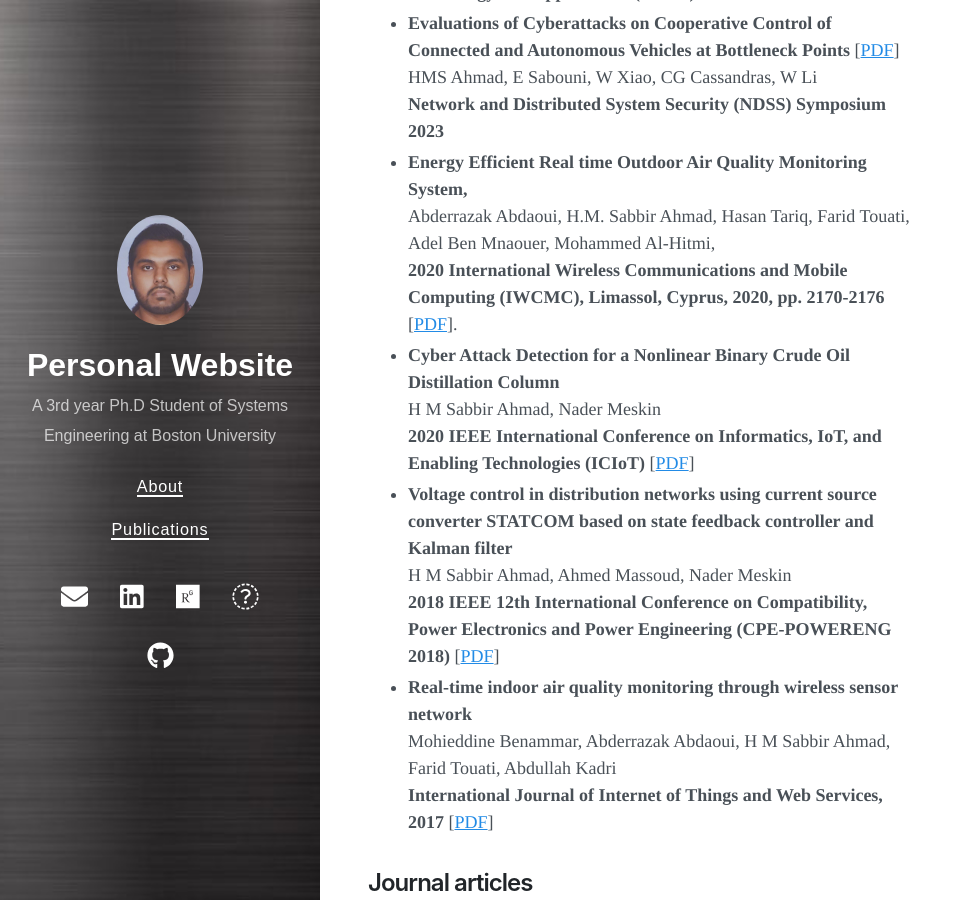
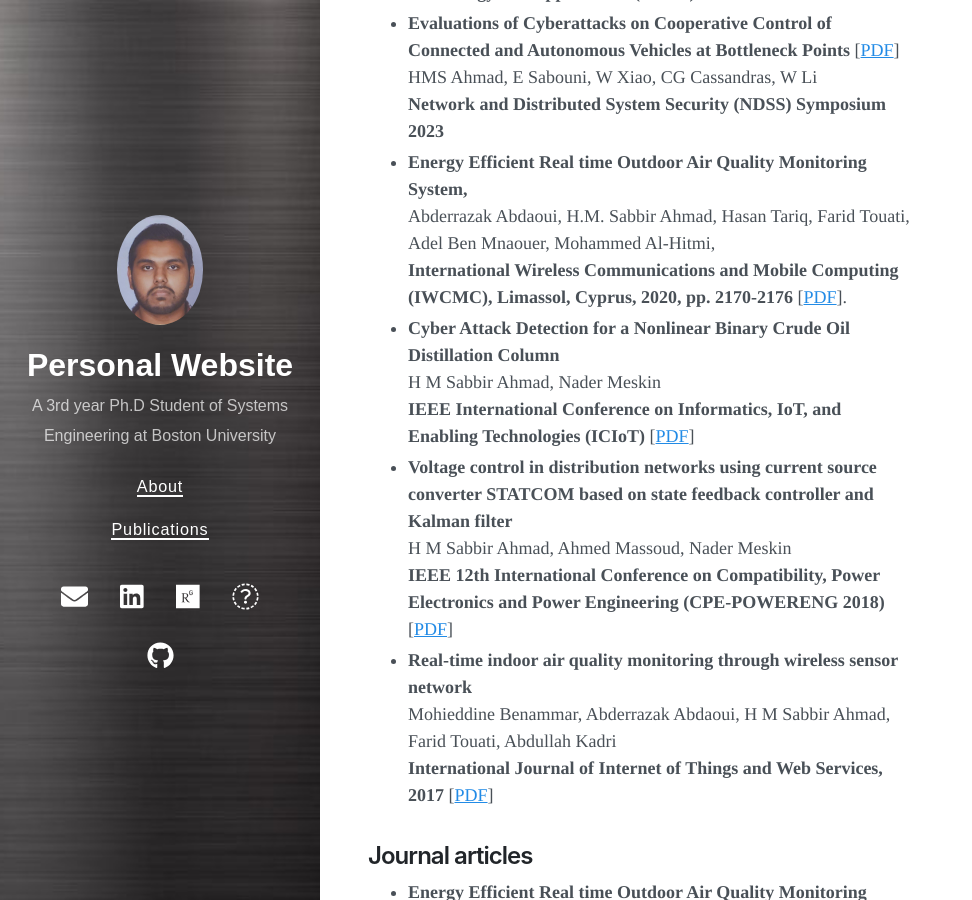
Before and after one commit to SabbirAhmad26/sabbirahmad26.github.io, a Jekyll site: the page built from publications.md, in a window 1280 px wide and 900 px high, scrolled down 619 px. Shown: the whole window, without its empty margins (0-972 px from the left). Built offline with Jekyll 4.4.1, drawn with Linux system fonts in a browser that asks for light colours; nearby versions of some CDN libraries.

Commit message:
Update publications.md

```diff
--- a/publications.md
+++ b/publications.md
@@ -18,13 +18,13 @@
   <br> **Network and Distributed System Security (NDSS) Symposium 2023**
 * **Energy Efficient Real time Outdoor Air Quality Monitoring System,**
   <br> Abderrazak Abdaoui, H.M. Sabbir Ahmad, Hasan Tariq, Farid Touati, Adel Ben Mnaouer, Mohammed Al-Hitmi,
-  <br> **2020 International Wireless Communications and Mobile Computing (IWCMC), Limassol, Cyprus, 2020, pp. 2170-2176** [<a href="https://ieeexplore.ieee.org/abstract/document/9148229" target="_blank">PDF</a>].
+  <br> **International Wireless Communications and Mobile Computing (IWCMC), Limassol, Cyprus, 2020, pp. 2170-2176** [<a href="https://ieeexplore.ieee.org/abstract/document/9148229" target="_blank">PDF</a>].
 * **Cyber Attack Detection for a Nonlinear Binary Crude Oil Distillation Column**
 <br> H M Sabbir Ahmad, Nader Meskin
-<br> **2020 IEEE International Conference on Informatics, IoT, and Enabling Technologies (ICIoT)** [<a href="https://ieeexplore.ieee.org/xpl/conhome/9081868/proceeding" target="_blank">PDF</a>]
+<br> **IEEE International Conference on Informatics, IoT, and Enabling Technologies (ICIoT)** [<a href="https://ieeexplore.ieee.org/xpl/conhome/9081868/proceeding" target="_blank">PDF</a>]
 * **Voltage control in distribution networks using current source converter STATCOM based on state feedback controller and Kalman filter**
 <br> H M Sabbir Ahmad, Ahmed Massoud, Nader Meskin
-<br> **2018 IEEE 12th International Conference on Compatibility, Power Electronics and Power Engineering (CPE-POWERENG 2018)** [<a href="https://ieeexplore.ieee.org/abstract/document/8372544/" target="_blank">PDF</a>]
+<br> **IEEE 12th International Conference on Compatibility, Power Electronics and Power Engineering (CPE-POWERENG 2018)** [<a href="https://ieeexplore.ieee.org/abstract/document/8372544/" target="_blank">PDF</a>]
 * **Real-time indoor air quality monitoring through wireless sensor network**
 <br> Mohieddine Benammar, Abderrazak Abdaoui, H M Sabbir Ahmad, Farid Touati, Abdullah Kadri
 <br> **International Journal of Internet of Things and Web Services, 2017** [<a href="http://www.iaras.org/iaras/filedownloads/ijitws/2017/022-0002(2017).pdf" target="_blank">PDF</a>]
```
